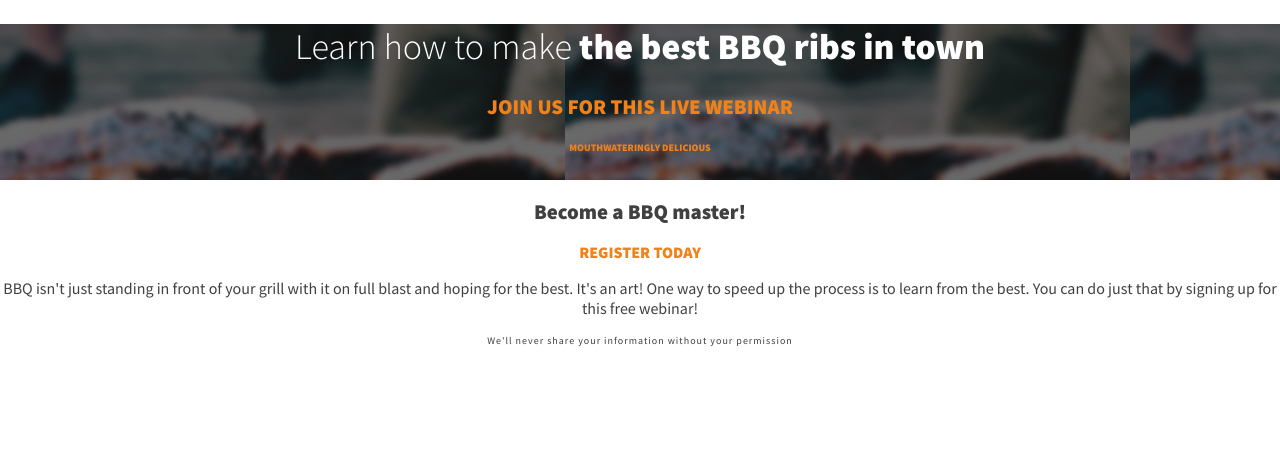
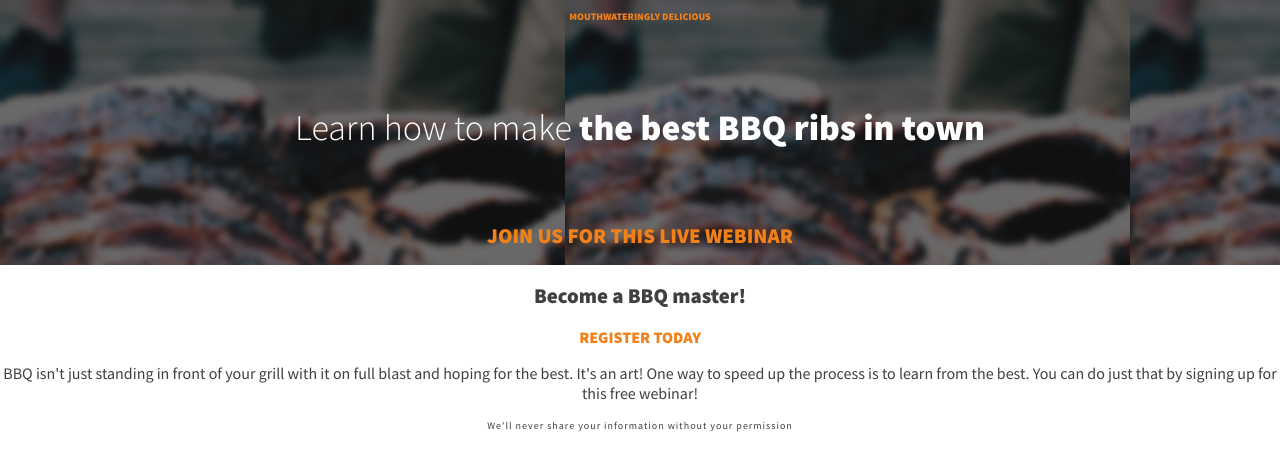
Before and after one commit to kuddleman/BBQ-splash-page, a plain HTML site: page index.html in a window 1280 px wide. Drawn offline with Linux system fonts and the light colour scheme.

Commit message:
change order of items in intro section

```diff
--- a/css/styles.css
+++ b/css/styles.css
@@ -11,6 +11,7 @@ h1 {
 	font-size: 2.25rem;
 	font-weight: 300;
 	color: #fff;
+	margin: 2em 0;
 }
 
 h1 + p {
@@ -18,6 +19,7 @@ h1 + p {
 	font-weight: 900;
 	font-size: 1.3125rem;
 	text-transform: uppercase;
+	margin: 0;
 }
 
 h2 {
@@ -36,6 +38,7 @@ h2 + p {
 	font-weight: 900;
 	color: #f18119;
 	text-transform: uppercase;
+	order: -1;
 }
 
 .fine-print {
@@ -52,7 +55,10 @@ Intro section
 ============== */
 
 .intro {
+	background-color: #404040;
 	background-image: url("../images/dark-ribs.jpg");
 	padding: 0 .25em 1em;
+	display: flex;
+	flex-direction: column;
 
 }
```
